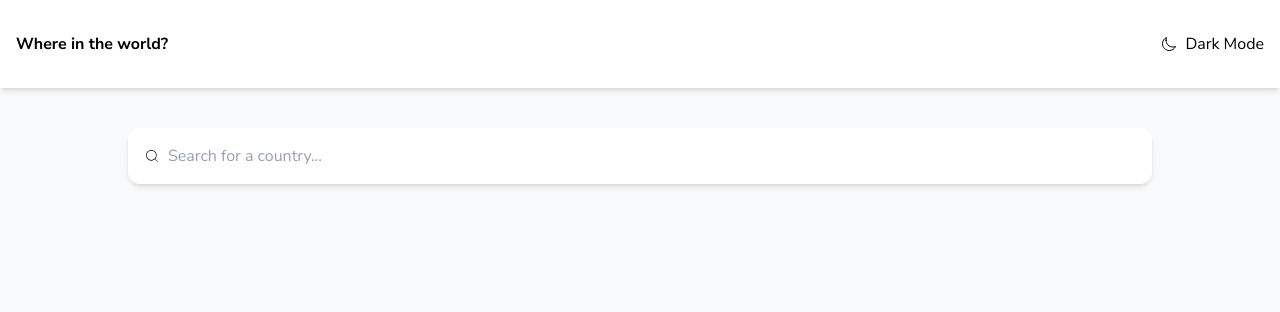
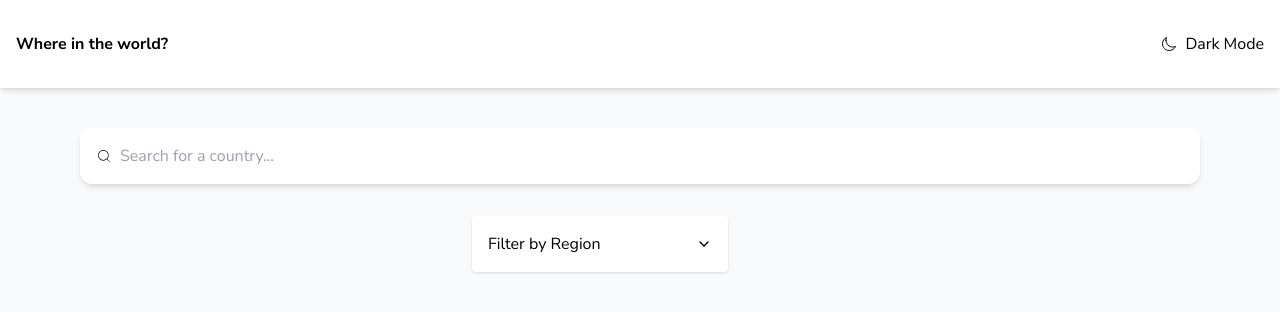
Before and after one commit to trumanwp/countriesAPI, a React (Vite) app: page / in a window 1280 px wide. Shown: the top 312 px of the page. Built offline with nearby package versions, Linux system fonts and the light colour scheme.

Commit message:
Finished Filter component, added CountryTile.jsx

```diff
--- a/src/App.jsx
+++ b/src/App.jsx
@@ -1,6 +1,7 @@
 import './App.css'
 import Navbar from "./components/Navbar.jsx";
 import Search from "./components/Search.jsx";
+import Filter from "./components/Filter.jsx";
 
 function App() {
 
@@ -8,6 +9,8 @@ function App() {
       <div className="container bg-gray-50 flex flex-col items-center min-h-screen">
         <Navbar/>
         <Search/>
+        <Filter/>
+
       </div>
 
   )
--- /dev/null
+++ b/src/components/CountryTile.jsx
@@ -0,0 +1,15 @@
+export default function CountryTile(){
+    return(
+        <div className="w-3-4 flex flex-col h-48 bg-white rounded shadow-lg font-nunito">
+            <img src="" alt=""/>
+
+            <div>
+                <h1>Germany</h1>
+                <p>Population: 81,770,990</p>
+                <p>Region: Europe</p>
+                <p>Capital: Berlin</p>
+            </div>
+
+        </div>
+    )
+}
--- a/src/components/Filter.jsx
+++ b/src/components/Filter.jsx
@@ -1,8 +1,39 @@
+import { useState } from "react";
+import { FiChevronDown } from "react-icons/fi";
+
+const regions = ["Africa", "Americas", "Asia", "Europe", "Oceania"];
+
 export default function Filter() {
+
+    const [open, setOpen] = useState(false);
+    const [selected, setSelected] = useState("");
+
   return (
-    <div className="filter">
-      <h2>Filter Component</h2>
-      {/* Add filter functionality here */}
+    <div className="relative w-64 mt-8 mr-20 font-nunito">
+        <button
+            className="w-full bg-white p-4 flex justify-between items-center shadow rounded"
+            onClick={() => setOpen((prev) => !prev)}
+            type="button"
+        >
+            <span>{selected || "Filter by Region"}</span>
+            <FiChevronDown className={`transition-transform ${open ? "rotate-180" : ""}`} />
+        </button>
+        {open && (
+            <ul className="absolute left-0 right-0 mt-2 bg-white shadow rounded z-10">
+                {regions.map((region) => (
+                    <li
+                        key={region}
+                        className="px-4 py-2 hover:bg-gray-100 cursor-pointer"
+                        onClick={() => {
+                            setSelected(region);
+                            setOpen(false);
+                        }}
+                    >
+                        {region}
+                    </li>
+                ))}
+            </ul>
+        )}
     </div>
   );
 }
--- a/src/components/Search.jsx
+++ b/src/components/Search.jsx
@@ -3,7 +3,7 @@ import { CiSearch } from "react-icons/ci";
 export default function Search() {
 
     return (
-        <div className="w-4/5 bg-white p-4 mt-32 flex flex-row rounded-xl shadow-md font-nunito items-center ">
+        <div className="w-7/8 bg-white p-4 mt-32 flex flex-row rounded-xl shadow-md font-nunito items-center ">
             <CiSearch className="mr-2"/>
             <form action="">
                 <input
```
